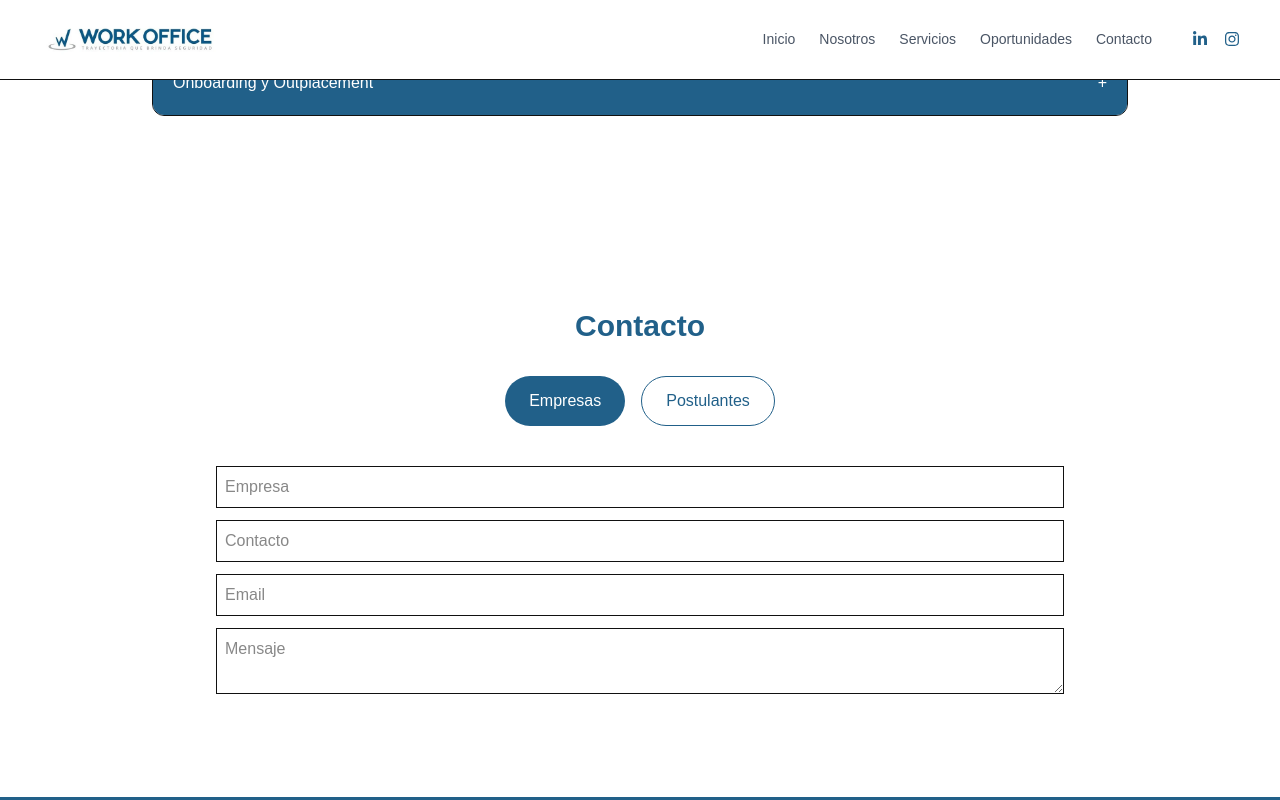
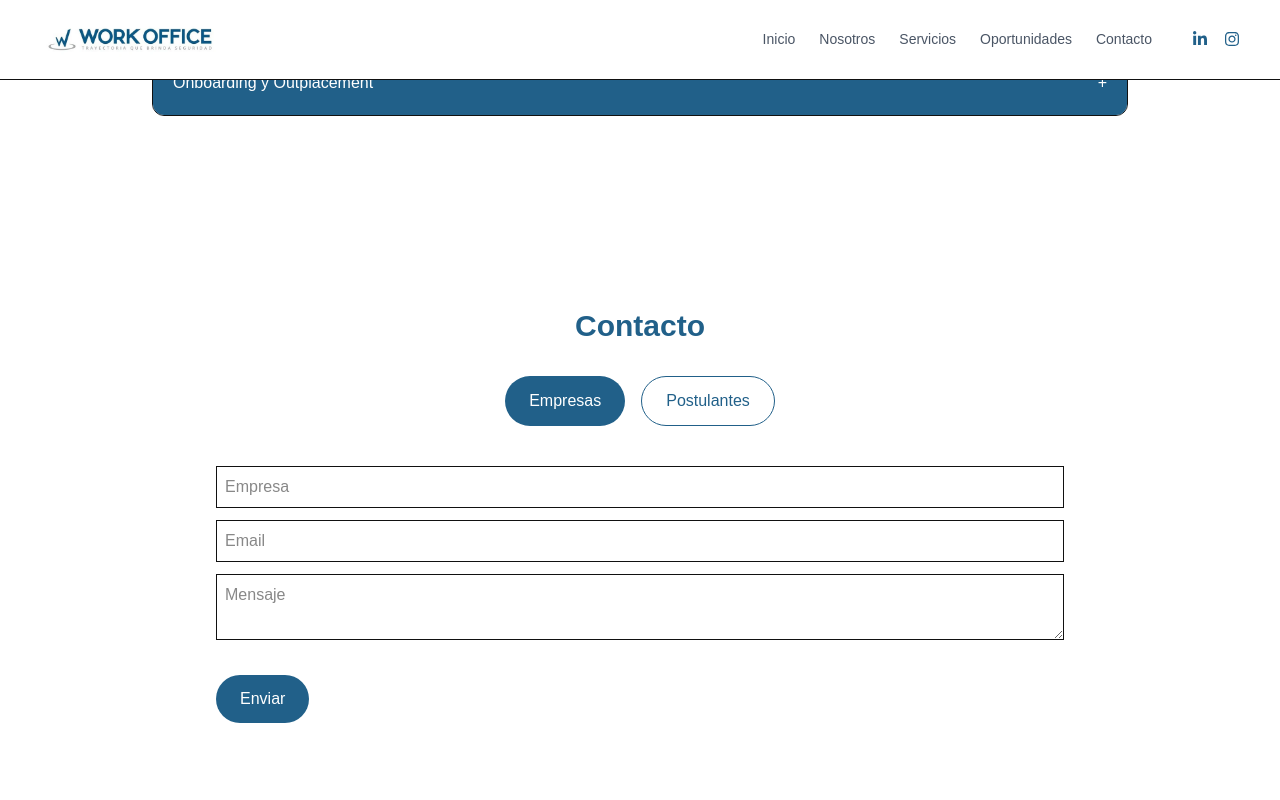
Before and after one commit to WorkOffice2026/workoffice-web, a Next.js app: page / in a window 1280 px wide. Both pictures are taken after a click on the button "Empresas". Shown: the part 4340-5140 px from the top of the page. Built offline with nearby package versions, Linux system fonts and the light colour scheme.

Commit message:
Fix contacto: envío de formularios empresas y postulantes

```diff
--- a/src/app/page.tsx
+++ b/src/app/page.tsx
@@ -327,6 +327,7 @@ export default function Home() {
 
   <div className="flex justify-center gap-4 mb-10">
     <button
+      type="button"
       onClick={() => setOpenForm("empresas")}
       className="bg-[#216089] text-white px-6 py-3 rounded-full"
     >
@@ -334,6 +335,7 @@ export default function Home() {
     </button>
 
     <button
+      type="button"
       onClick={() => setOpenForm("postulantes")}
       className="border border-[#216089] text-[#216089] px-6 py-3 rounded-full"
     >
@@ -341,21 +343,66 @@ export default function Home() {
     </button>
   </div>
 
+  {/* EMPRESAS */}
   {openForm === "empresas" && (
-    <form className="space-y-3 text-left">
-      <input className="border p-2 w-full" placeholder="Empresa" />
-      <input className="border p-2 w-full" placeholder="Contacto" />
-      <input className="border p-2 w-full" placeholder="Email" />
-      <textarea className="border p-2 w-full" placeholder="Mensaje" />
+    <form
+      className="space-y-3 text-left"
+      onSubmit={async (e) => {
+        e.preventDefault();
+
+        const formData = new FormData(e.currentTarget);
+        formData.append("type", "empresas");
+
+        await fetch("/api/contact", {
+          method: "POST",
+          body: formData,
+        });
+
+        e.currentTarget.reset();
+      }}
+    >
+      <input name="name" className="border p-2 w-full" placeholder="Empresa" />
+      <input name="email" className="border p-2 w-full" placeholder="Email" />
+      <textarea name="message" className="border p-2 w-full" placeholder="Mensaje" />
+
+      <button
+        type="submit"
+        className="bg-[#216089] text-white px-6 py-3 rounded-full mt-4"
+      >
+        Enviar
+      </button>
     </form>
   )}
 
+  {/* POSTULANTES */}
   {openForm === "postulantes" && (
-    <form className="space-y-3 text-left">
-      <input className="border p-2 w-full" placeholder="Nombre" />
-      <input className="border p-2 w-full" placeholder="Email" />
-      <input type="file" className="border p-2 w-full" />
-      <textarea className="border p-2 w-full" placeholder="Mensaje" />
+    <form
+      className="space-y-3 text-left"
+      onSubmit={async (e) => {
+        e.preventDefault();
+
+        const formData = new FormData(e.currentTarget);
+        formData.append("type", "postulantes");
+
+        await fetch("/api/contact", {
+          method: "POST",
+          body: formData,
+        });
+
+        e.currentTarget.reset();
+      }}
+    >
+      <input name="name" className="border p-2 w-full" placeholder="Nombre" />
+      <input name="email" className="border p-2 w-full" placeholder="Email" />
+      <input name="cv" type="file" className="border p-2 w-full" />
+      <textarea name="message" className="border p-2 w-full" placeholder="Mensaje" />
+
+      <button
+        type="submit"
+        className="bg-[#216089] text-white px-6 py-3 rounded-full mt-4"
+      >
+        Enviar
+      </button>
     </form>
   )}
 </section>
```
